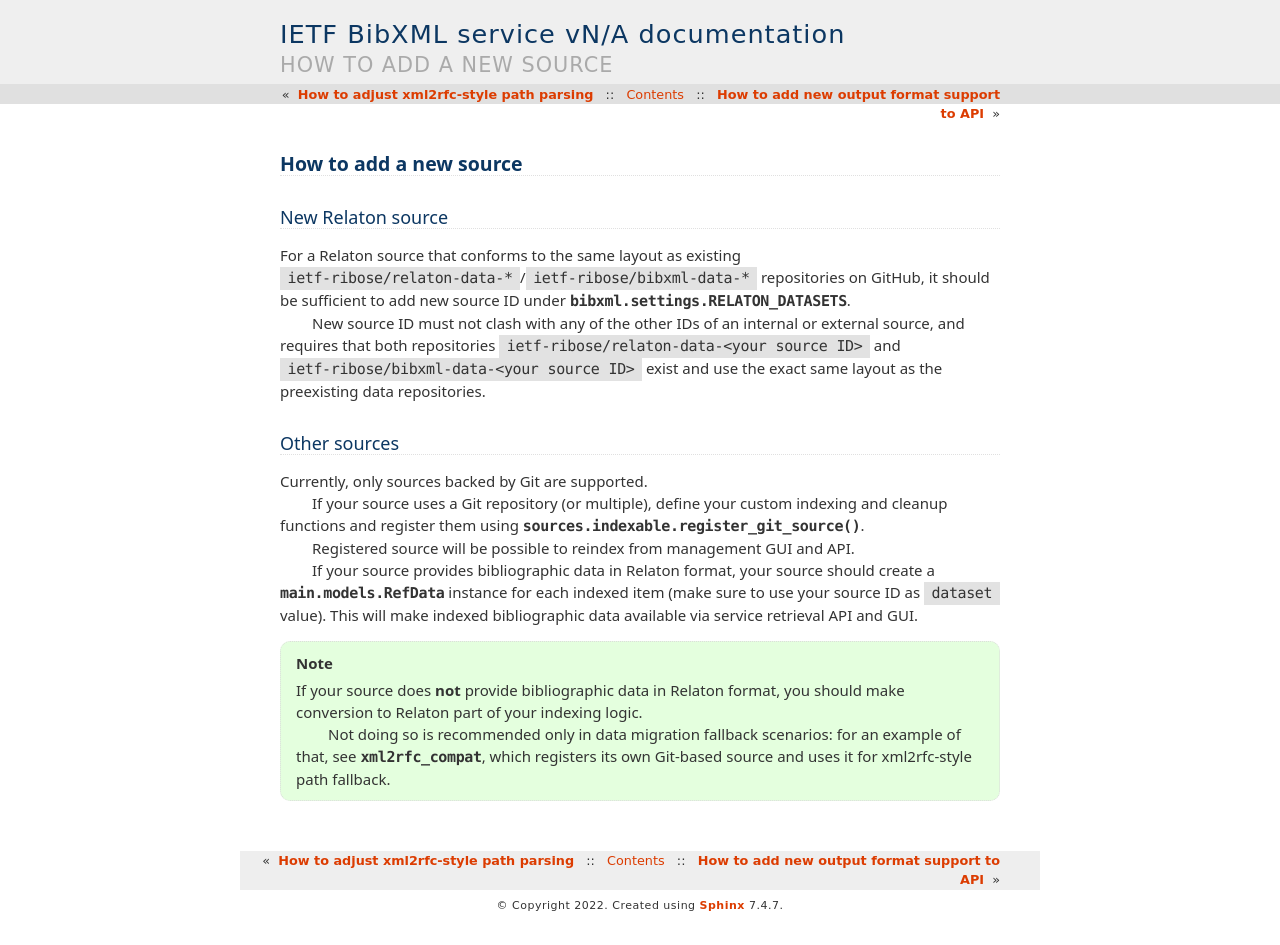
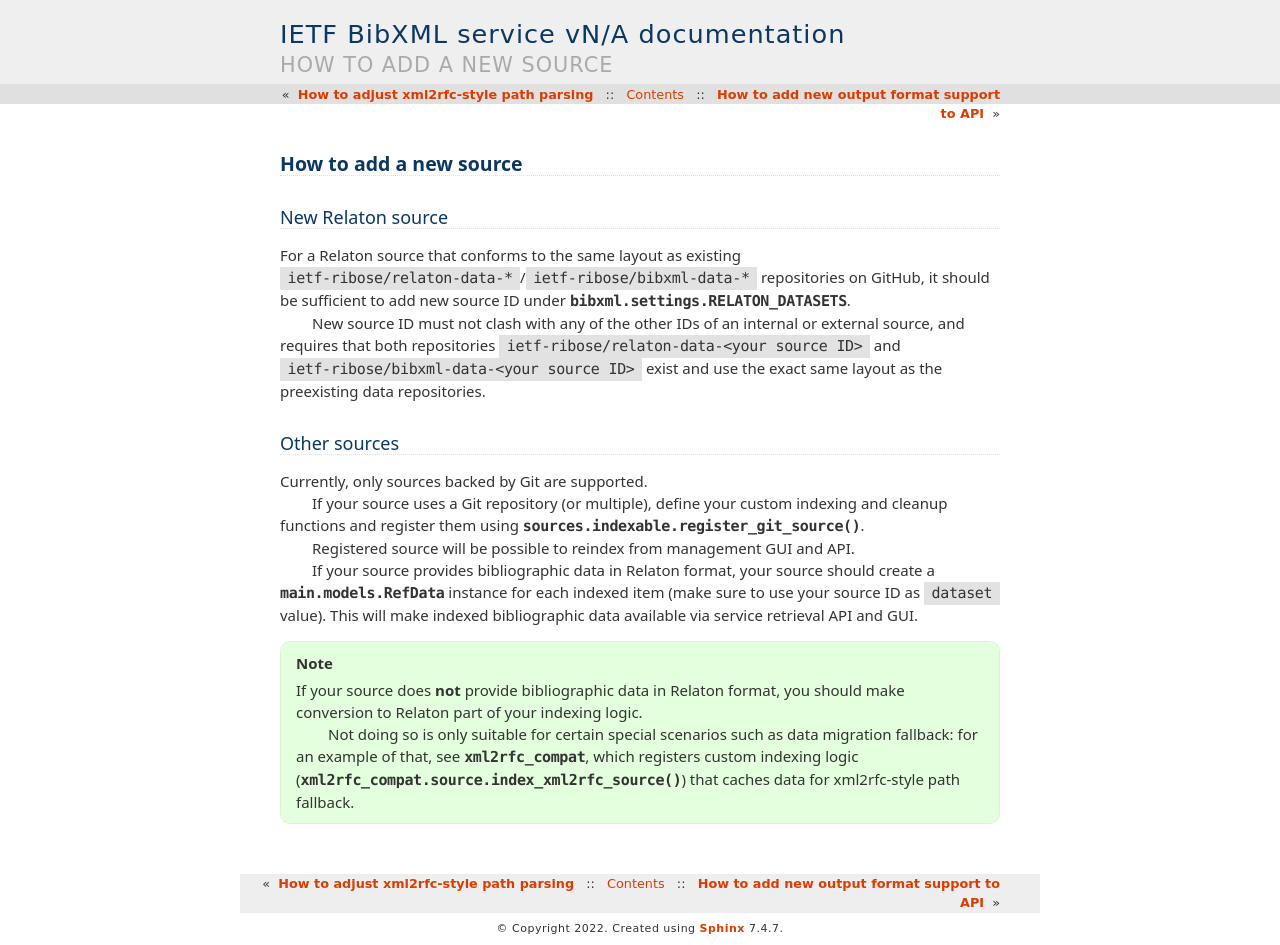
Before and after one commit to ietf-tools/bibxml-service, a Sphinx documentation site: the page built from docs/howto/add-new-source.rst, in a window 1280 px wide. Built offline with Sphinx 7.4.7, drawn with Linux system fonts in a browser that asks for light colours; pages that are not in the unit, such as notebooks, are missing from menus; before the commit the page ends 922 px from its top, so only the background shows below that.

Commit message:
docs(howto): expand note about non-Relaton sources

```diff
--- a/docs/howto/add-new-source.rst
+++ b/docs/howto/add-new-source.rst
@@ -37,7 +37,7 @@ retrieval API and GUI.
 .. note:: If your source does **not** provide bibliographic data in Relaton format,
           you should make conversion to Relaton part of your indexing logic.
 
-          Not doing so is recommended only in data migration fallback scenarios:
+          Not doing so is only suitable for certain special scenarios such as data migration fallback:
           for an example of that, see :mod:`xml2rfc_compat`,
-          which registers its own Git-based source
-          and uses it for xml2rfc-style path fallback.
+          which registers custom indexing logic (:func:`xml2rfc_compat.source.index_xml2rfc_source`)
+          that caches data for xml2rfc-style path fallback.
```
